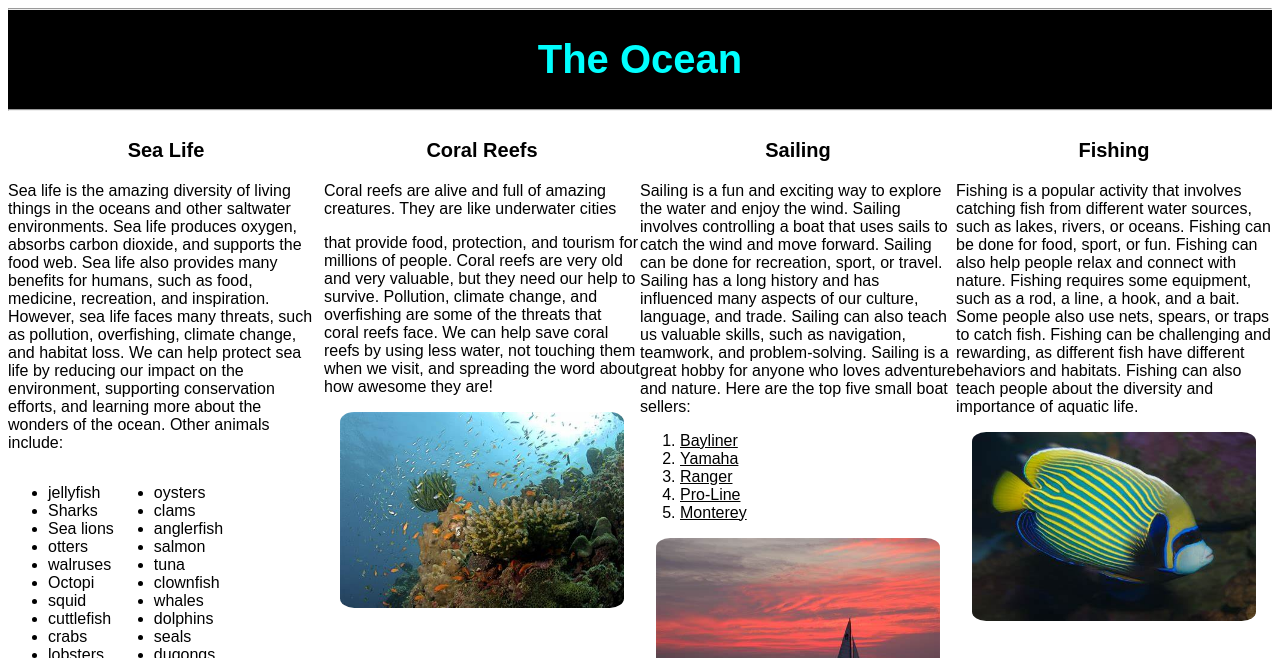
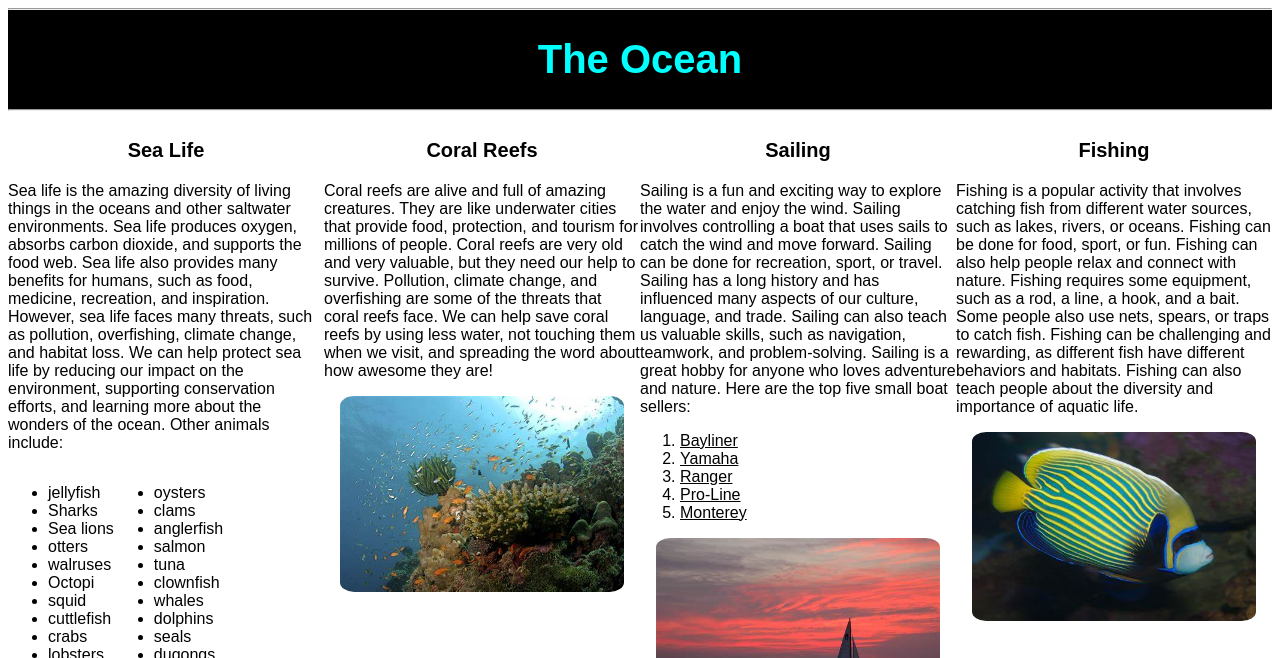
Before and after one commit to TyTyDaCodingGuy/communicatins-meritbadge, a plain HTML site: page index.html in a window 1280 px wide. Shown: the top 658 px of the page. Drawn offline with Linux system fonts and the light colour scheme.

Commit message:
Update index.html

```diff
--- a/index.html
+++ b/index.html
@@ -57,7 +57,7 @@
       <div class="column">
         <h3>Coral Reefs</h3>
 
-        <p>Coral reefs are alive and full of amazing creatures. They are like underwater cities</p> <p>that provide food, protection, and tourism for millions of people. Coral reefs are very old and very valuable, but they need our help to survive. Pollution, climate change, and overfishing are some of the threats that coral reefs face. We can help save coral reefs by using less water, not touching them when we visit, and spreading the word about how awesome they are!
+        <p>Coral reefs are alive and full of amazing creatures. They are like underwater cities that provide food, protection, and tourism for millions of people. Coral reefs are very old and very valuable, but they need our help to survive. Pollution, climate change, and overfishing are some of the threats that coral reefs face. We can help save coral reefs by using less water, not touching them when we visit, and spreading the word about how awesome they are!
         </p>
 
         <img src="CoralReef.jpg" alt="Beautiful Coral Reef with fish swimming around">
```
